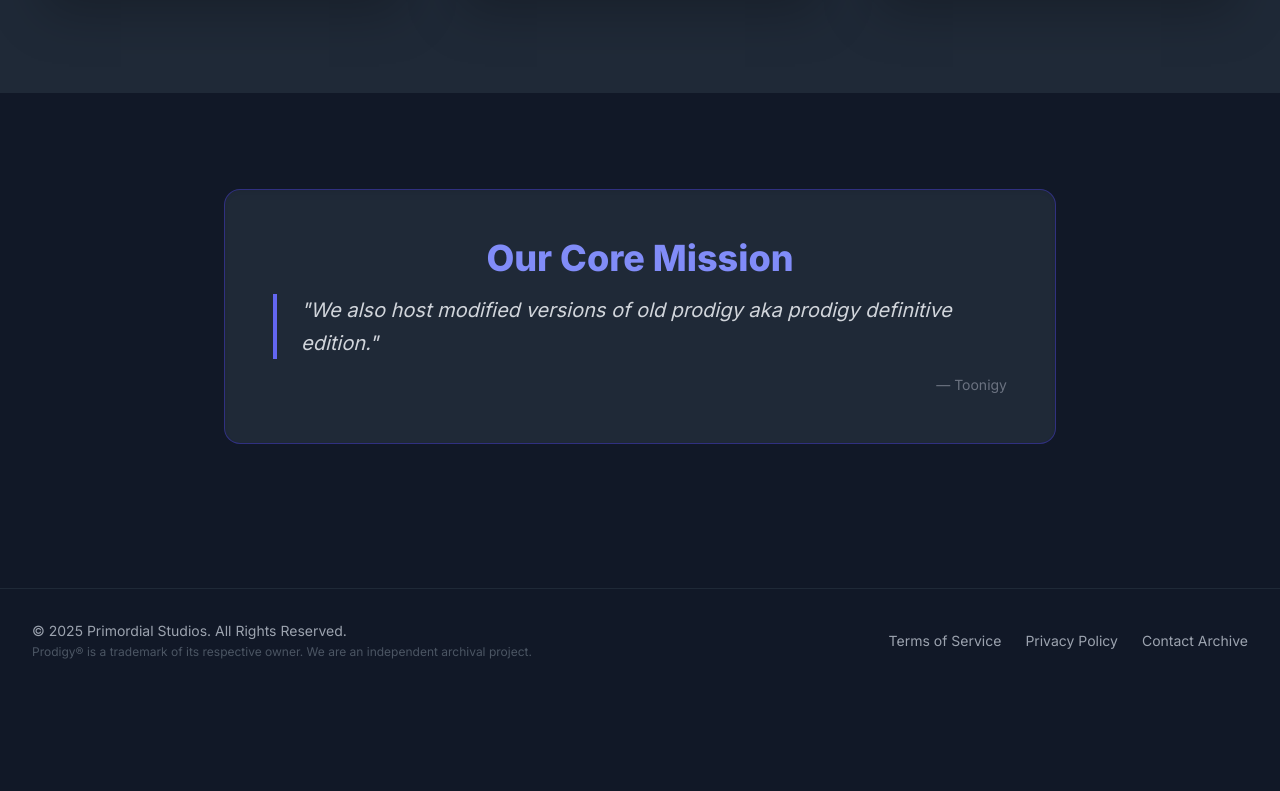
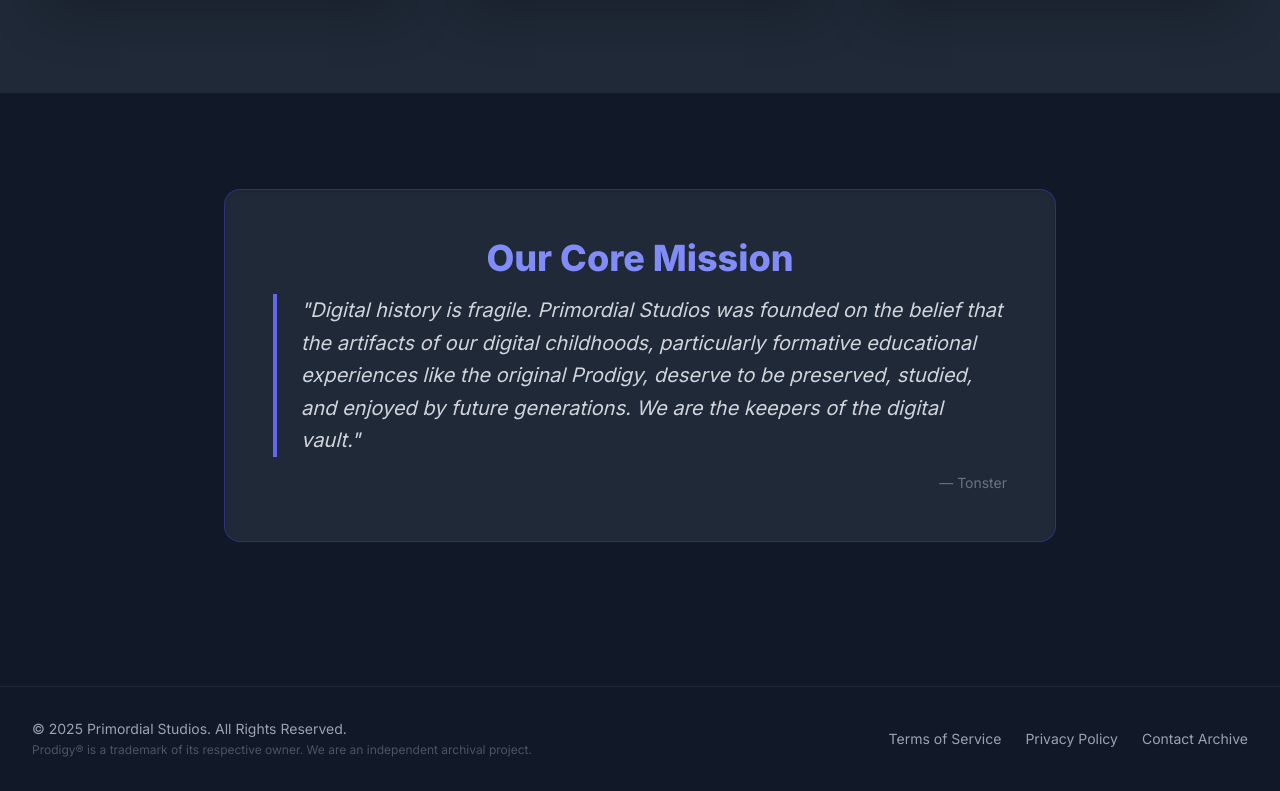
Before and after one commit to Primordial-Media/Primordial-Media.github.io, a plain HTML site: page index.html in a window 1280 px wide. Shown: the part 1051-1842 px from the top of the page. Before the commit the page ends 1744 px from the top, so only its background shows below. Drawn offline with nearby package versions, Linux system fonts and the light colour scheme.

Commit message:
Update index.html

```diff
--- a/index.html
+++ b/index.html
@@ -38,6 +38,7 @@
             </a>
             <nav class="hidden md:flex space-x-6">
                 <a href="#services" class="text-sm font-medium text-gray-300 hover:text-indigo-400 transition">Services</a>
+                <a href="blog.html" class="text-sm font-medium text-gray-300 hover:text-indigo-400 transition">Blog</a>
                 <a href="#mission" class="text-sm font-medium text-gray-300 hover:text-indigo-400 transition">Our Mission</a>
                 <a href="#contact" class="text-sm font-medium text-gray-300 hover:text-indigo-400 transition">Contact</a>
             </nav>
@@ -115,9 +116,9 @@
                 <div class="bg-gray-800 p-8 sm:p-12 rounded-2xl shadow-inner border border-indigo-700/50">
                     <h2 class="text-4xl font-extrabold text-indigo-400 mb-4 text-center">Our Core Mission</h2>
                     <blockquote class="text-gray-300 italic text-xl leading-relaxed border-l-4 border-indigo-500 pl-6">
-                        "We also host modified versions of old prodigy aka prodigy definitive edition."
+                        "Digital history is fragile. Primordial Studios was founded on the belief that the artifacts of our digital childhoods, particularly formative educational experiences like the original Prodigy, deserve to be preserved, studied, and enjoyed by future generations. We are the keepers of the digital vault."
                     </blockquote>
-                    <p class="text-right mt-4 text-gray-500 text-sm">— Toonigy</p>
+                    <p class="text-right mt-4 text-gray-500 text-sm">— Tonster</p>
                 </div>
             </div>
         </section>
```
